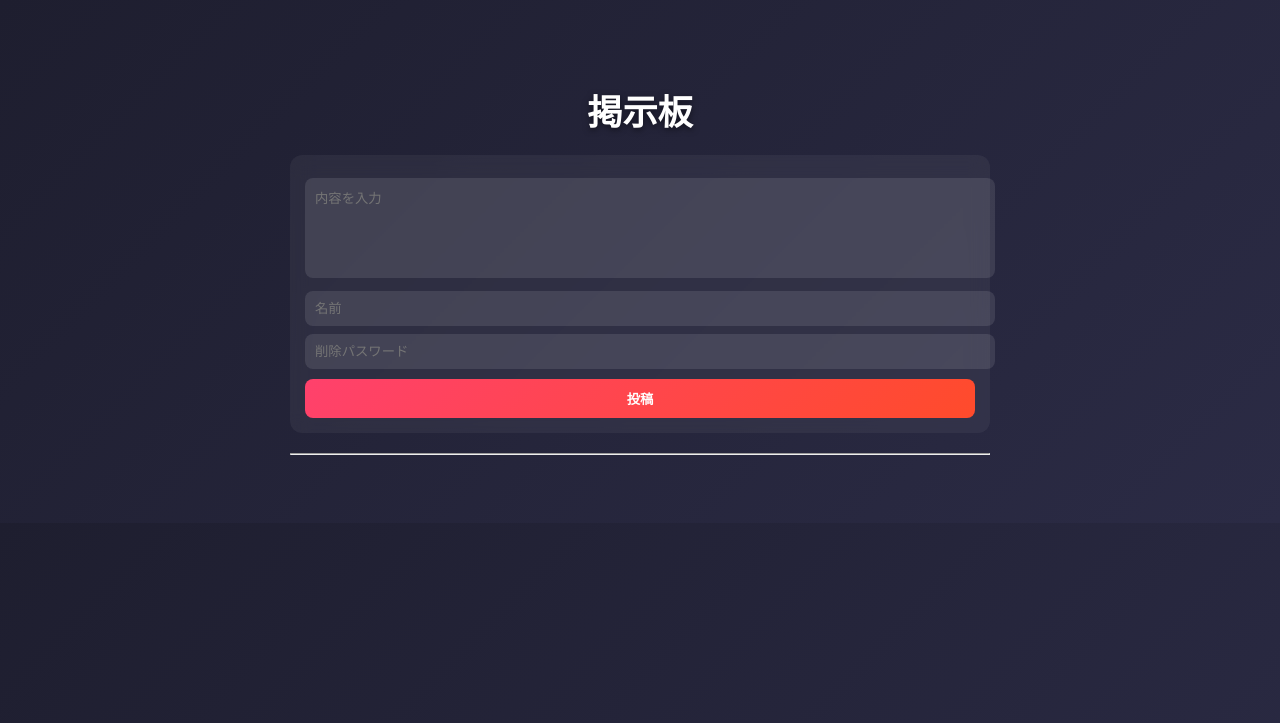
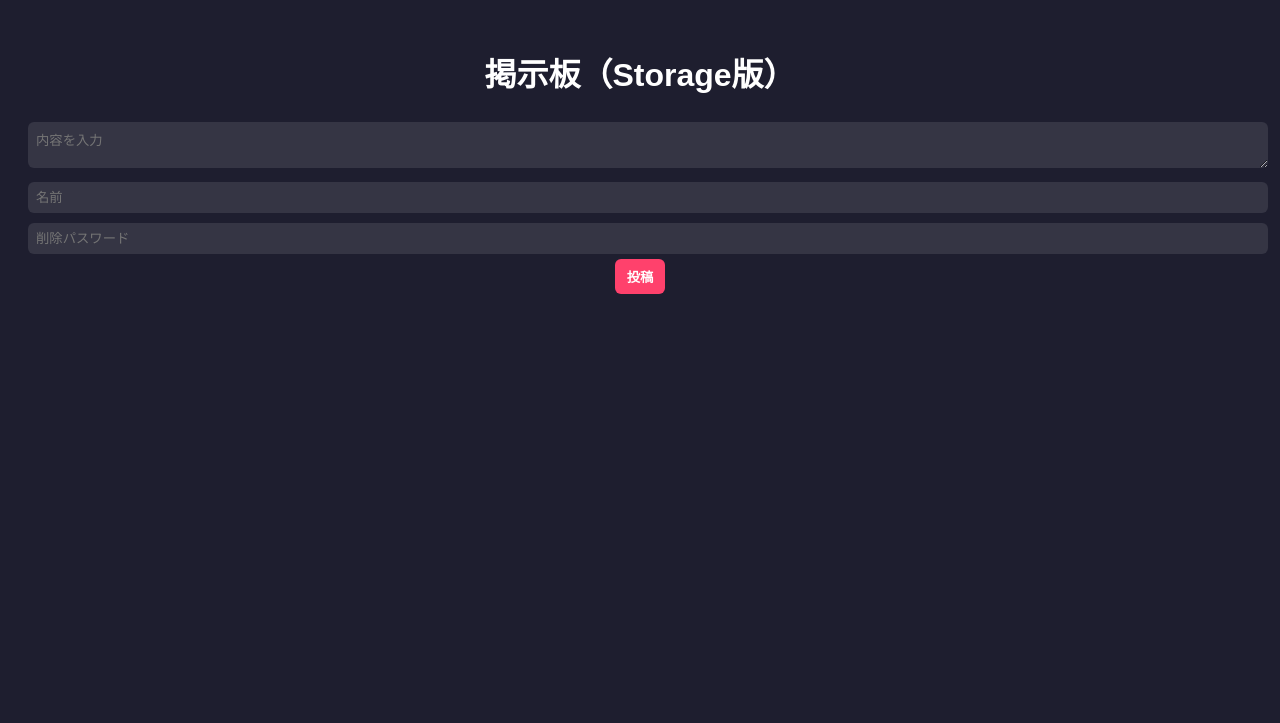
Before and after one commit to kei5sai-thinkpad/supabase, a Flask app: page / in a window 1280 px wide. Shown: the top 723 px of the page. Run offline with Flask 3, Linux system fonts and the light colour scheme; data that the repository does not hold is empty; some libraries are stand-ins or nearby versions.

Commit message:
Update index.html

```diff
--- a/templates/index.html
+++ b/templates/index.html
@@ -2,159 +2,104 @@
 <html lang="ja">
 <head>
 <meta charset="UTF-8">
-<title>掲示板</title>
+<title>Storage掲示板</title>
 <style>
-body {
-  margin: 0;
-  font-family: "Segoe UI", "Noto Sans JP", sans-serif;
-  background: linear-gradient(135deg, #1e1e2f, #2b2b45);
-  color: #fff;
-}
-.container {
-  max-width: 700px;
-  margin: 40px auto;
-  padding: 20px;
-}
-h1 { text-align: center; font-size: 2.2em; margin-bottom: 20px; text-shadow: 0 2px 6px rgba(0,0,0,0.5); }
-form {
-  background: rgba(255,255,255,0.05);
-  padding: 15px;
-  border-radius: 12px;
-  backdrop-filter: blur(10px);
-  margin-bottom: 20px;
-}
-textarea, input {
-  width: 100%;
-  margin-top: 8px;
-  padding: 10px;
-  border: none;
-  border-radius: 8px;
-  outline: none;
-  background: rgba(255,255,255,0.1);
-  color: white;
-}
-textarea { height: 80px; resize: none; }
-button {
-  margin-top: 10px;
-  padding: 10px;
-  width: 100%;
-  background: linear-gradient(135deg, #ff416c, #ff4b2b);
-  border: none;
-  border-radius: 8px;
-  color: white;
-  font-weight: bold;
-  cursor: pointer;
-  transition: 0.2s;
-}
-button:hover { transform: scale(1.05); }
-.post {
-  background: rgba(255,255,255,0.05);
-  padding: 15px;
-  margin-bottom: 15px;
-  border-radius: 12px;
-  backdrop-filter: blur(8px);
-  box-shadow: 0 4px 20px rgba(0,0,0,0.3);
-  position: relative;
-  opacity: 0;
-  transform: translateY(20px);
-  animation: fadeInUp 0.5s forwards;
-}
-.post:hover { transform: translateY(-3px); }
-.post b { color: #ffcc70; }
-.post span { font-size: 0.8em; color: #ccc; float: right; }
-.post p { margin-top: 5px; word-break: break-word; }
-.post button.delete-btn {
-  position: absolute;
-  top: 10px;
-  right: 10px;
-  background: rgba(255,0,0,0.6);
-  width: auto;
-  padding: 5px 10px;
-  font-size: 0.7em;
-  border-radius: 6px;
-}
-@keyframes fadeInUp { to { opacity: 1; transform: translateY(0); } }
+body { font-family: sans-serif; background:#1e1e2f; color:#fff; text-align:center; padding:20px; }
+textarea,input { width:100%; margin:5px 0; padding:8px; border-radius:6px; border:none; background:rgba(255,255,255,0.1); color:#fff; }
+button { padding:8px 12px; border:none; border-radius:6px; cursor:pointer; background:#ff416c; color:#fff; font-weight:bold; }
+.post { background: rgba(255,255,255,0.1); padding:10px; margin:10px 0; border-radius:8px; position: relative; }
+.post button.delete-btn { position:absolute; top:5px; right:5px; background:red; padding:3px 6px; font-size:0.7em; border-radius:4px; }
 </style>
 </head>
 <body>
-<div class="container">
-<h1>掲示板</h1>
+<h1>掲示板（Storage版）</h1>
 <form id="postForm">
-<textarea name="content" required placeholder="内容を入力"></textarea><br>
+<textarea name="content" placeholder="内容を入力" required></textarea><br>
 <input type="text" name="username" placeholder="名前"><br>
 <input type="password" name="password" placeholder="削除パスワード" required><br>
 <button type="submit">投稿</button>
 </form>
-<hr>
 <div id="postsContainer"></div>
 
 <script src="https://cdn.jsdelivr.net/npm/@supabase/supabase-js@2"></script>
 <script>
-// ===== ここに既存プロジェクトの情報を入れる =====
-const supabaseUrl = 'https://cbeqemihvwwcrzppaitq.supabase.co';
-const supabaseKey = 'sb_publishable_1BjddSqr8rwahta6ZBJ9tw_CIOyuNUo';
-const supabaseClient = supabase.createClient(supabaseUrl, supabaseKey);
+// ===== Supabase 設定 =====
+const SUPABASE_URL = 'https://cbeqemihvwwcrzppaitq.supabase.co';
+const SUPABASE_KEY = 'sb_publishable_1BjddSqr8rwahta6ZBJ9tw_CIOyuNUo';
+const supabaseClient = supabase.createClient(SUPABASE_URL, SUPABASE_KEY);
+const bucket = 'public'; // 公開バケット名
+const fileName = 'posts.json';
 
 const form = document.getElementById('postForm');
 const postsContainer = document.getElementById('postsContainer');
 
+// 投稿データ取得
 async function loadPosts() {
-  const { data, error } = await supabaseClient
-    .from('posts')
-    .select('*')
-    .order('created_at', { ascending: false });
+  let posts = [];
+  const { data, error } = await supabaseClient.storage.from(bucket).download(fileName);
+  if (data) {
+    const text = await data.text();
+    try { posts = JSON.parse(text); } catch(e){ posts = []; }
+  }
+  renderPosts(posts);
+}
 
-  if (error) return console.error(error);
-
+// 投稿レンダリング
+function renderPosts(posts) {
   postsContainer.innerHTML = '';
-  data.forEach(post => {
+  posts.forEach(p => {
     const div = document.createElement('div');
     div.className = 'post';
-    div.id = `post-${post.id}`;
+    div.id = `post-${p.id}`;
     div.innerHTML = `
-      <b>${post.username || '名無し'}</b>
-      <span>${new Date(post.created_at).toLocaleString()}</span>
-      <p>${post.linked_content}</p>
-      <button class="delete-btn" data-id="${post.id}">削除</button>
+      <b>${p.username || '名無し'}</b>
+      <p>${p.content}</p>
+      <button class="delete-btn" data-id="${p.id}">削除</button>
     `;
     postsContainer.appendChild(div);
 
     div.querySelector('.delete-btn').addEventListener('click', async () => {
-      const password = prompt('削除パスワードを入力してください');
-      if (!password) return;
-      const { data: delData, error: delError } = await supabaseClient
-        .from('posts')
-        .delete()
-        .eq('id', post.id)
-        .eq('password', password);
-
-      if (delError) alert('削除に失敗: ' + delError.message);
-      else if (delData.length === 0) alert('パスワードが違います');
-      else div.remove();
+      const pwd = prompt('削除パスワードを入力してください');
+      if (!pwd) return;
+      if (pwd !== p.password) { alert('パスワード違います'); return; }
+      await deletePost(p.id);
     });
   });
 }
 
+// 投稿追加
 form.addEventListener('submit', async e => {
   e.preventDefault();
-  const formData = new FormData(form);
-  const content = formData.get('content');
-  const username = formData.get('username') || '名無し';
-  const password = formData.get('password');
+  const content = form.content.value;
+  const username = form.username.value || '名無し';
+  const password = form.password.value;
 
-  const { data, error } = await supabaseClient
-    .from('posts')
-    .insert([{ linked_content: content, username, password }]);
+  const { data, error } = await supabaseClient.storage.from(bucket).download(fileName);
+  let posts = [];
+  if (data) {
+    const text = await data.text();
+    try { posts = JSON.parse(text); } catch(e){ posts = []; }
+  }
 
-  if (error) alert('投稿に失敗: ' + error.message);
-  else {
-    form.reset();
-    loadPosts();
-  }
+  posts.unshift({ id: Date.now(), content, username, password });
+  await supabaseClient.storage.from(bucket).upload(fileName, JSON.stringify(posts), { upsert: true });
+  form.reset();
+  loadPosts();
 });
+
+// 投稿削除
+async function deletePost(id) {
+  const { data, error } = await supabaseClient.storage.from(bucket).download(fileName);
+  if (!data) return;
+  const text = await data.text();
+  let posts = [];
+  try { posts = JSON.parse(text); } catch(e){ posts = []; }
+  posts = posts.filter(p => p.id !== id);
+  await supabaseClient.storage.from(bucket).upload(fileName, JSON.stringify(posts), { upsert: true });
+  loadPosts();
+}
 
 loadPosts();
 </script>
-</div>
 </body>
 </html>
```
